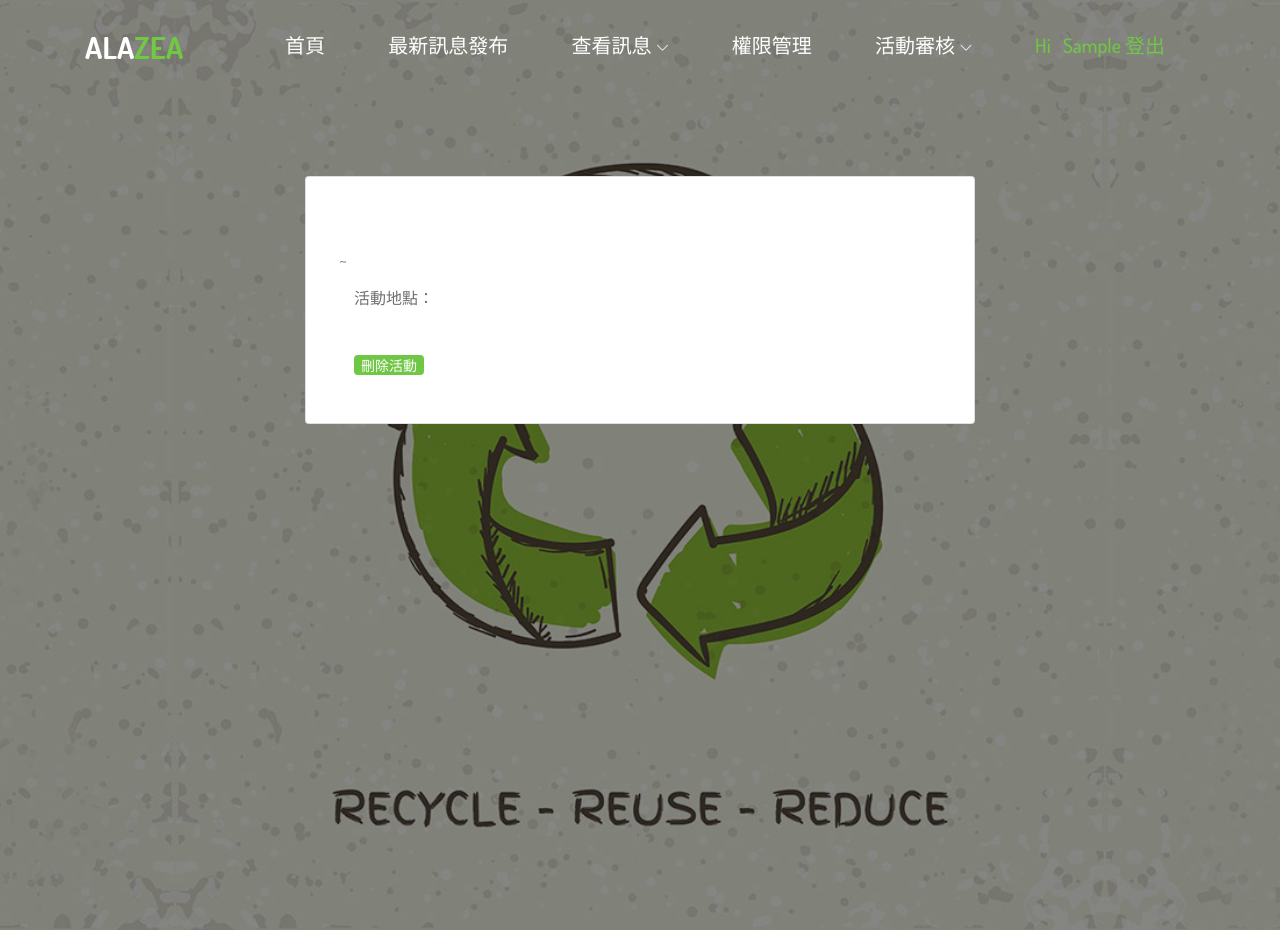
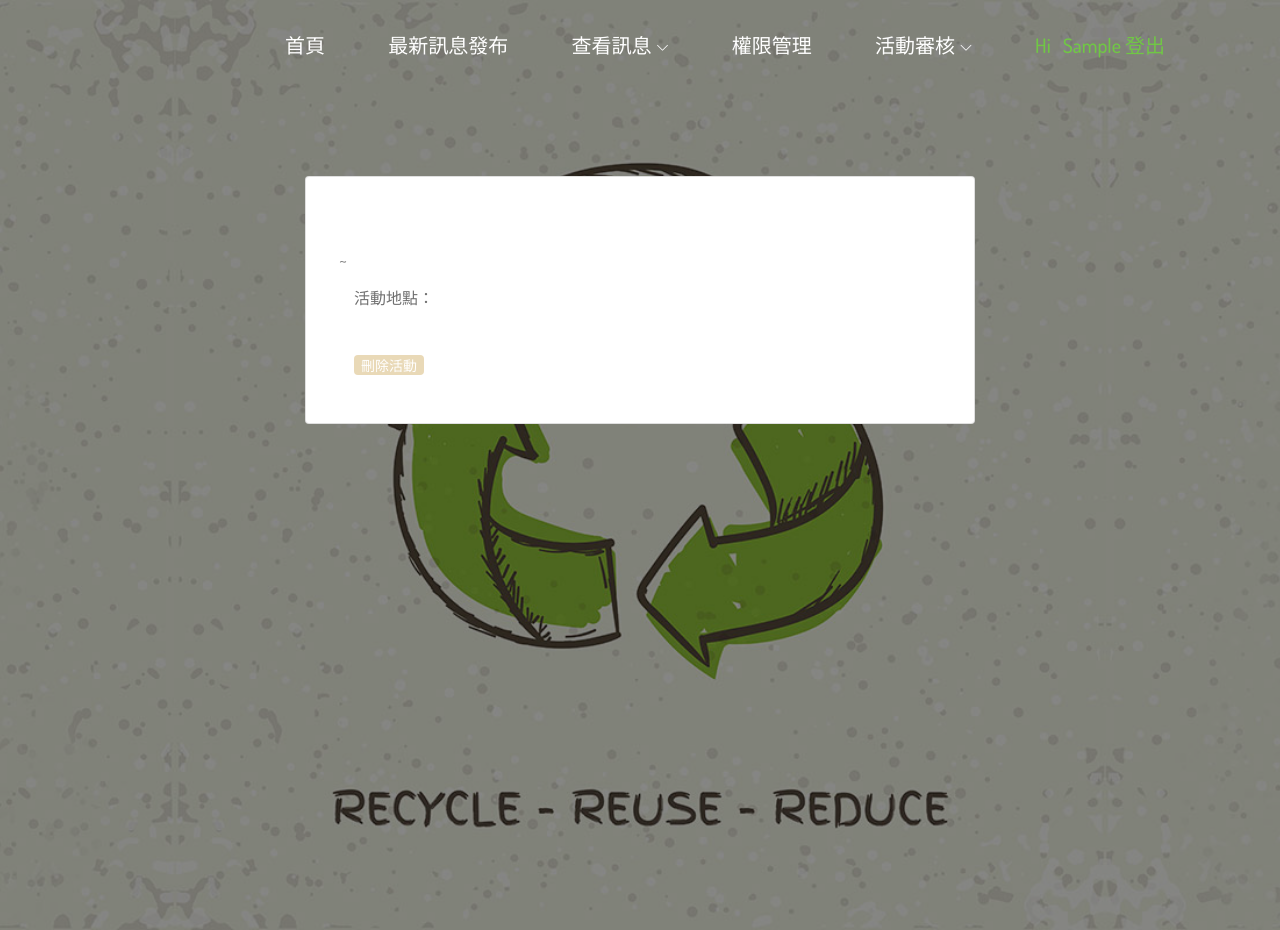
Before and after one commit to lazyguide/lazyguide_admin, a PHP site: page /actDetail.php?type=1 in a window 1280 px wide. Run offline with PHP 8.4, Linux system fonts and the light colour scheme; the visitor is signed in with stand-in values (Sample User, id 1); data that the repository does not hold is empty; style sheets or scripts are compiled from the project's sources; some libraries are stand-ins or nearby versions; some web fonts are replaced.

Commit message:
actDetail.php

```diff
--- a/actDetail.php
+++ b/actDetail.php
@@ -17,10 +17,10 @@ $current = $date->format('Y-m-d H:i:s');
     <!-- The above 4 meta tags *must* come first in the head; any other head content must come *after* these tags -->
 
     <!-- Title -->
-    <title>Carbon</title>
+    <title>LazyGuide</title>
 
     <!-- Favicon -->
-    <link rel="icon" href="img/core-img/favicon.ico">
+    <link rel="icon" href="img/core-img/flag.png">
 
     <!-- Core Stylesheet -->
     <link rel="stylesheet" href="style.css">
@@ -43,7 +43,7 @@ $current = $date->format('Y-m-d H:i:s');
 <div class="preloader d-flex align-items-center justify-content-center">
     <div class="preloader-circle"></div>
     <div class="preloader-img">
-        <img src="img/core-img/leaf.png" alt="">
+        <img src="img/core-img/flag.png" alt="">
     </div>
 </div>
 
@@ -60,7 +60,7 @@ $current = $date->format('Y-m-d H:i:s');
                 <nav class="classy-navbar justify-content-between" id="alazeaNav">
 
                     <!-- Nav Brand -->
-                    <a href="home.php" class="nav-brand"><img src="img/core-img/logo.png" alt=""></a>
+                    <a href="home.php" class="nav-brand"></a>
 
                     <!-- Navbar Toggler -->
                     <div class="classy-navbar-toggler">
@@ -175,12 +175,12 @@ $current = $date->format('Y-m-d H:i:s');
                                 <?php
                                 if($row['VCODEVERIFY'] == 1 and $row['ADMINVERIFY'] == 0 and $start > $current ){?>
                                     <a href="actVerify.php?actID=<?php echo $actID; ?>&type=<?php echo $type; ?>"
-                                        style="float: right; width: 70px;height: 20px; border-radius: 4px;background-color: #70c745; color: white; border-color:#DDDDDD ;">審核通過</a>
+                                        style="float: right; width: 70px;height: 20px; border-radius: 4px;background-color: #E9D9B7; color: white; border-color:#DDDDDD ;">審核通過</a>
 <?php }
                                 ?>
 
                                 <a href="actDelete.php?actID=<?php echo $actID; ?>&type=<?php echo $type; ?>"
-                                   style="float: left; width: 70px;height: 20px; border-radius: 4px;background-color: #70c745; color: white; border-color:#DDDDDD ;">刪除活動</a>
+                                   style="float: left; width: 70px;height: 20px; border-radius: 4px;background-color: #E9D9B7; color: white; border-color:#DDDDDD ;">刪除活動</a>
 
 
                             </div>
```
